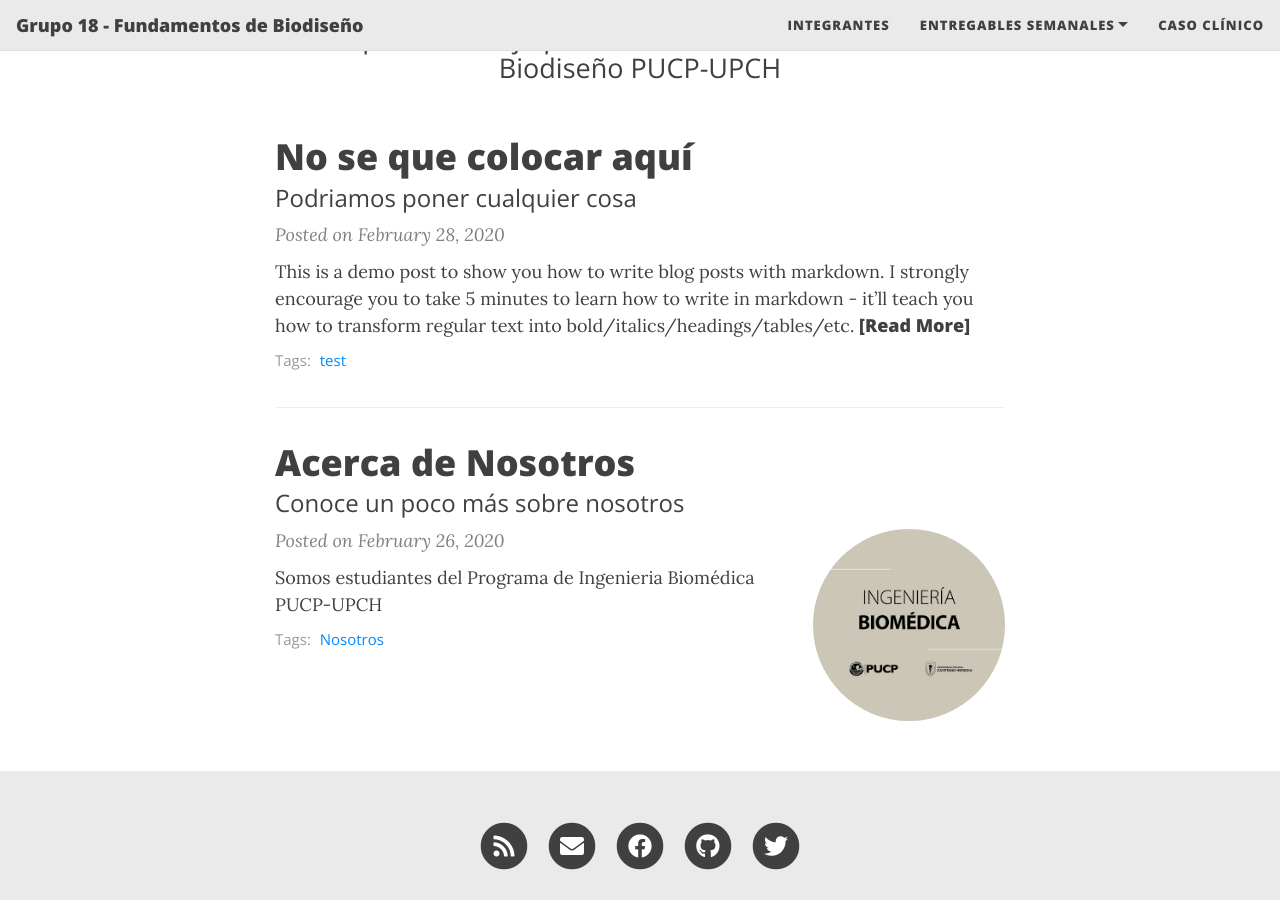
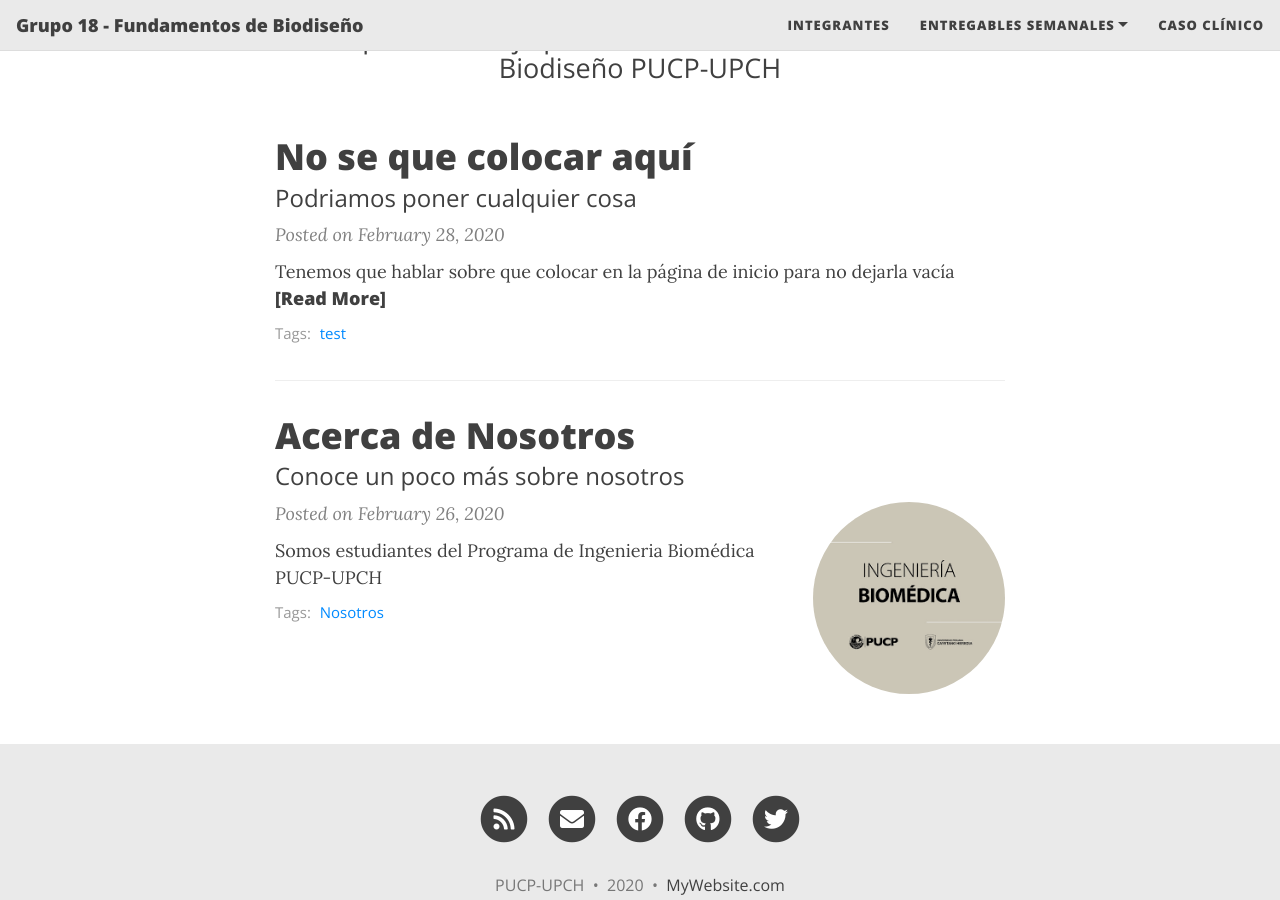
Before and after one commit to equipo18-fundbio/equipo18-fundbio1, a Jekyll site: the page built from index.html, in a window 1280 px wide and 900 px high, scrolled down 407 px. Built offline with Jekyll 4.4.1, drawn with Linux system fonts in a browser that asks for light colours; nearby versions of some CDN libraries; the list of posts is cut into pages by our own code.

Commit message:
Update 2020-02-28-test-markdown.md

```diff
--- a/_posts/2020-02-28-test-markdown.md
+++ b/_posts/2020-02-28-test-markdown.md
@@ -8,7 +8,7 @@ tags: [test]
 comments: true
 ---
 
-This is a demo post to show you how to write blog posts with markdown.  I strongly encourage you to [take 5 minutes to learn how to write in markdown](https://markdowntutorial.com/) - it'll teach you how to transform regular text into bold/italics/headings/tables/etc.
+Tenemos que hablar sobre que colocar en la página de inicio para no dejarla vacía
 
 **Here is some bold text**
 
```
